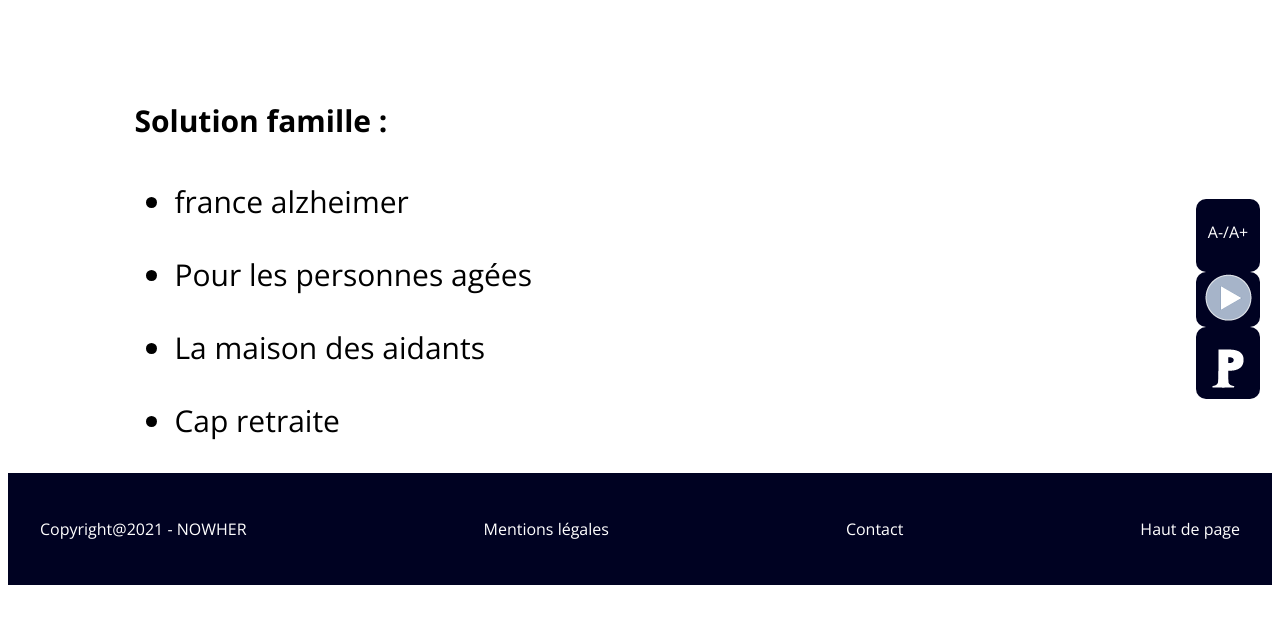
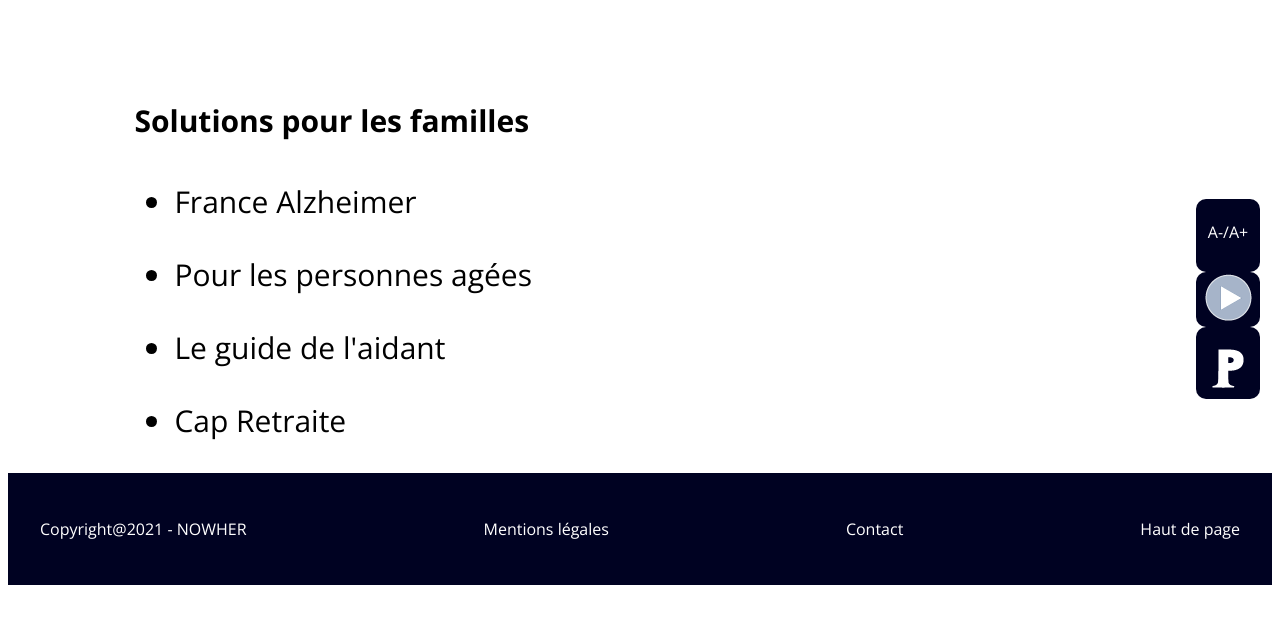
Before and after one commit to Adrien-Ray/nowher, a PHP site: page /pages/solutionfamille.php in a window 1280 px wide. Shown: the part 101-725 px from the top of the page. Run offline with PHP 8.4, Linux system fonts and the light colour scheme.

Commit message:
correction de quelques fautes

```diff
--- a/pages/donnees-chiffrees.php
+++ b/pages/donnees-chiffrees.php
@@ -2,14 +2,14 @@
 <?php include "../includes/sidebar.php"; ?>
 <div class = "donnees-chiffrees">
         <div>
-            <h4 class = "donnees-chiffrees__titre">La demence: Données chiffrées </h4>
+            <h4 class = "donnees-chiffrees__titre">La démence : Données chiffrées </h4>
         </div>
             <img src="../assets/images/icons/image-graphique.svg" alt="" class="article_donnees-chiffrees__img">
         </div>
     <div class = "article_donnees-chirfrees">
         <p>Une personne sur 8 en Europe est atteinte par la démence soit 1/3 de la population Européenne soit 179 millions d’individus.</p>
-        <h4>La maladie D'Alzheimer :</h4>
-        <p>D’après le rapport de l’Oms de 2015, 50 millions de personnes sont touchées par la démence et atteindra 152 millions environ en 2050, dans lequel 60 et 70 % sont atteintes de la maladie de l’Alzheimer.
+        <h4>La maladie d'Alzheimer</h4>
+        <p>D’après le rapport de l’Oms de 2015, 50 millions de personnes sont touchées par la démence et ce nombre atteindra 152 millions environ en 2050, dans lesquelles 60 et 70 % sont atteintes de la maladie de l’Alzheimer.
         <p>La maladie d’Alzheimer est la 1ère cause de démence</p>
         <ul>
         <li>49 % en Asie</li>
--- a/pages/solutiondev.php
+++ b/pages/solutiondev.php
@@ -3,11 +3,11 @@
 
 
 <div class ="solution">
-    <h4>Solution Dev : </h4>
+    <h4>Solutions pour les développeurs</h4>
         <ul>
             <li><a href="https://www.alzheimers.org.uk/blog/how-design-website-someone-affected-dementia" target="_blank">Alzheimer</a></li>
-            <li><a href="https://www.smashingmagazine.com/2016/05/designing-a-dementia-friendly-website/" target="_blank">Smashing magazine</a></li>
-            <li><a href="https://www.researchgate.net/publication/264042211_Learning_from_people_with_dementia_to_improve_accessibility_of_website_interfaces" target="_blank">Research gate</a></li>
+            <li><a href="https://www.smashingmagazine.com/2016/05/designing-a-dementia-friendly-website/" target="_blank">Smashing Magazine</a></li>
+            <li><a href="https://www.researchgate.net/publication/264042211_Learning_from_people_with_dementia_to_improve_accessibility_of_website_interfaces" target="_blank">Research Gate</a></li>
         </ul>
 </div>
 <?php require '../includes/footer.php';?>
--- a/pages/solutionfamille.php
+++ b/pages/solutionfamille.php
@@ -3,12 +3,12 @@
 
 
 <div class ="solution">
-    <h4>Solution famille : </h4>
+    <h4>Solutions pour les familles </h4>
         <ul>
-            <li><a href="https://www.francealzheimer.org/">france alzheimer</a></li>
+            <li><a href="https://www.francealzheimer.org/">France Alzheimer</a></li>
             <li><a href="https://www.pour-les-personnes-agees.gouv.fr/" target="_blank">Pour les personnes agées</a></li>
-            <li><a href="http://www.lamaisondesaidants.com/site2018/wp-content/uploads/2014/09/Guide-de-laidant-2017-Alzheimer.pdf" target="_blank">La maison des aidants</a></li>
-            <li><a href="https://www.capretraite.fr/aide-a-domicile/maintien-a-domicile/" target="_blank">Cap retraite</a></li>
+            <li><a href="http://www.lamaisondesaidants.com/site2018/wp-content/uploads/2014/09/Guide-de-laidant-2017-Alzheimer.pdf" target="_blank">Le guide de l'aidant</a></li>
+            <li><a href="https://www.capretraite.fr/aide-a-domicile/maintien-a-domicile/" target="_blank">Cap Retraite</a></li>
         </ul>
 </div>
 <?php require '../includes/footer.php';?>
```
